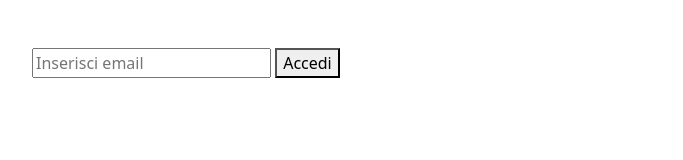
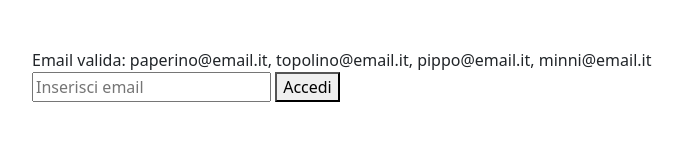
Before and after one commit to ManganiBiagio/js-mail-dadi, a plain HTML site: page index.html in a window 1280 px wide. Shown: the whole page, without its empty margins (86-769 px from the left). Drawn offline with nearby package versions, Linux system fonts and the light colour scheme.

Commit message:
html email

```diff
--- a/index.html
+++ b/index.html
@@ -10,6 +10,7 @@
 </head>
 <body>
     <div class="container p-5">
+        <div>Email valida: paperino@email.it, topolino@email.it, pippo@email.it, minni@email.it</div>
         <input type="email" name="email" id="email" placeholder="Inserisci email">
         <button type="button" id="btn-accedi">Accedi</button>
 
```
